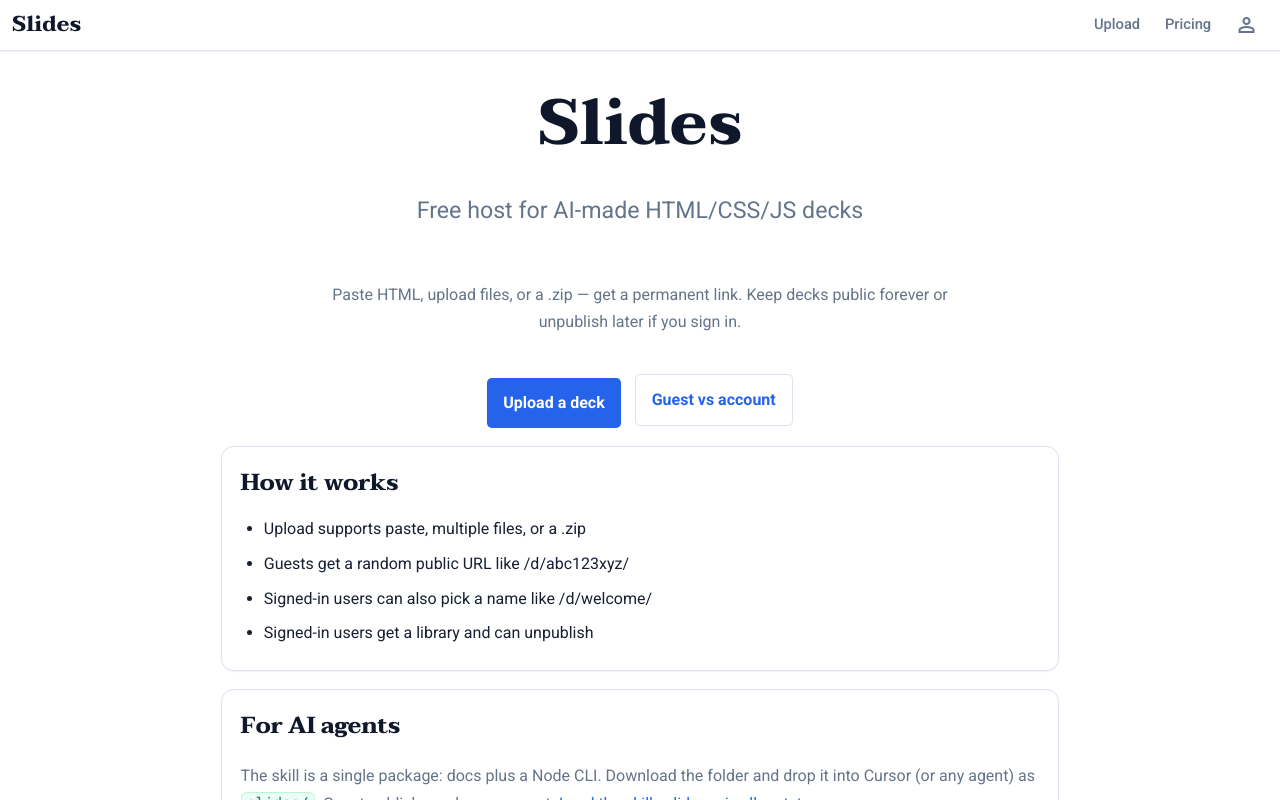
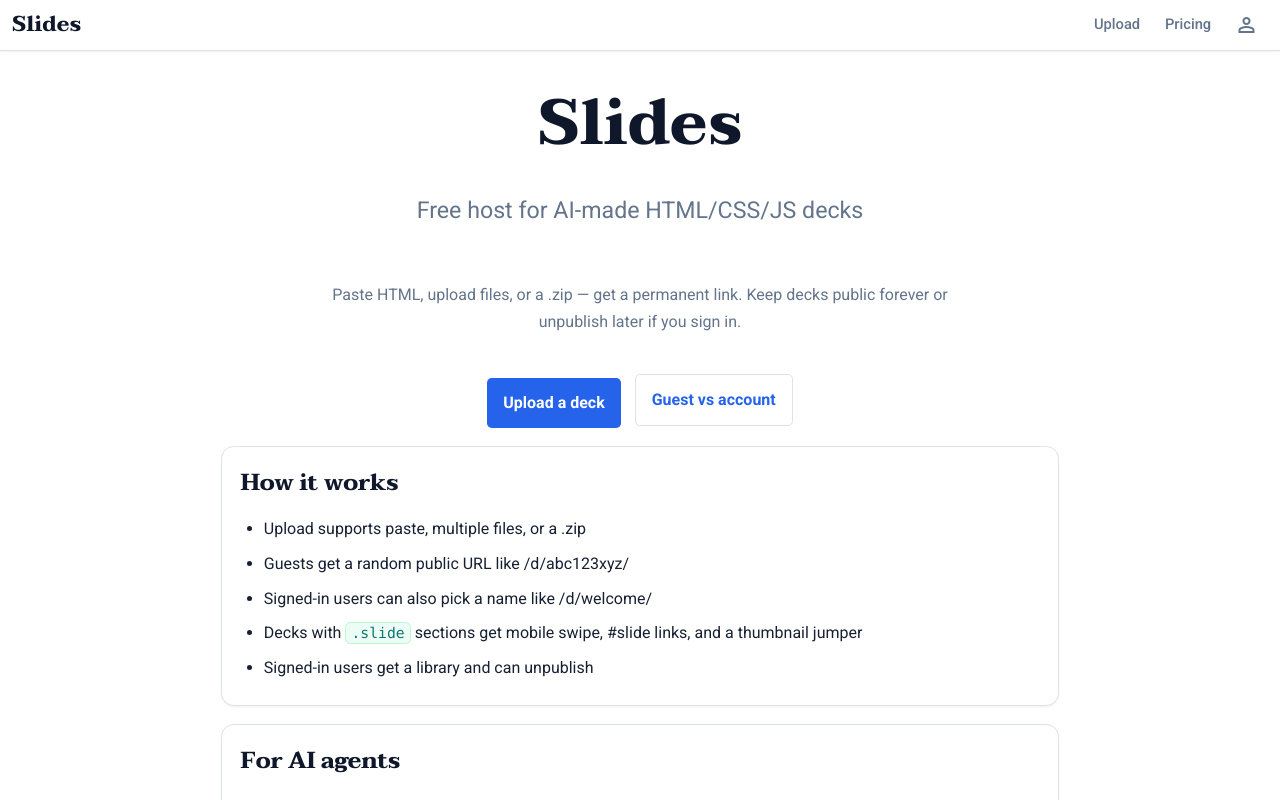
Before and after one commit to availabooks/slides, a React (Vite) app in the folder web/: page / in a window 1280 px wide. Shown: the top 800 px of the page. Built offline with nearby package versions, Linux system fonts and the light colour scheme; no server answers.

Commit message:
Add host runtime for swipe, #slide links, and thumbnail jump.

```diff
--- a/web/src/pages/Home.tsx
+++ b/web/src/pages/Home.tsx
@@ -24,6 +24,10 @@ export default function Home() {
           <li>Upload supports paste, multiple files, or a .zip</li>
           <li>Guests get a random public URL like /d/abc123xyz/</li>
           <li>Signed-in users can also pick a name like /d/welcome/</li>
+          <li>
+            Decks with <code>.slide</code> sections get mobile swipe, #slide
+            links, and a thumbnail jumper
+          </li>
           <li>Signed-in users get a library and can unpublish</li>
         </ul>
       </div>
--- a/web/vite.config.ts
+++ b/web/vite.config.ts
@@ -20,7 +20,9 @@ function copyAgentDocs() {
     closeBundle() {
       const dist = resolve(__dirname, '../dist');
       mkdirSync(resolve(dist, 'skills'), { recursive: true });
+      mkdirSync(resolve(dist, 'slides-host'), { recursive: true });
       cpSync(resolve(__dirname, '../skills/slides'), resolve(dist, 'skills/slides'), { recursive: true });
+      cpSync(resolve(__dirname, '../src/runtime'), resolve(dist, 'slides-host'), { recursive: true });
       cpSync(resolve(__dirname, '../llms.txt'), resolve(dist, 'llms.txt'));
       zipSkillFolder(dist);
     }
```
Also changed, not shown: llms.txt, 1 other file (tests, documents, lock files or other folders).
